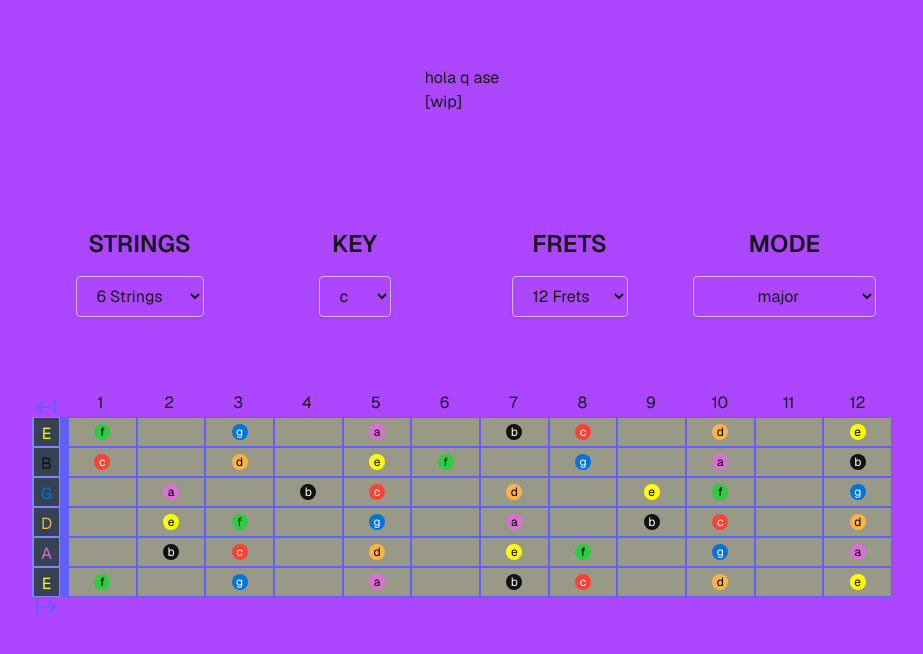
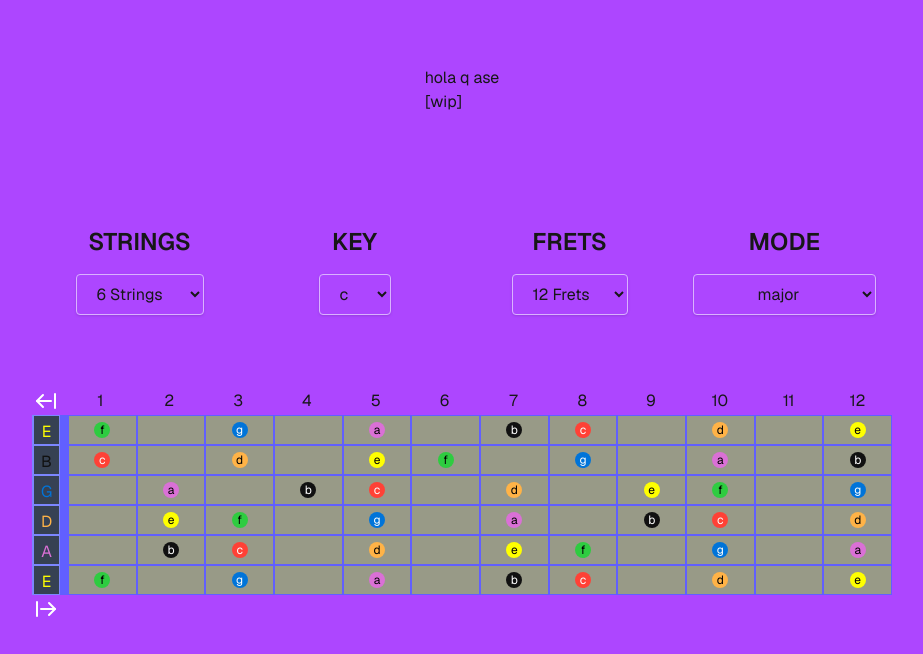
Before and after one commit to arbope/spagheetar, a Next.js app: page / in a window 1280 px wide. Shown: the top 654 px of the page, without its empty margins (178-1101 px from the left). Built offline with nearby package versions, Linux system fonts and the light colour scheme.

Commit message:
fallback for extra string always on 4th

```diff
--- a/src/app/components/guitarApp.tsx
+++ b/src/app/components/guitarApp.tsx
@@ -3,7 +3,7 @@ import React, { useState, useEffect } from 'react';
 import Selection from './selector';
 import Fretboard from './fretboard';
 import StringTuner from './stringTuner';
-import { modes } from '../constants';
+import { getKeyShift, modes, notes } from '../constants';
 
 const GuitarApp = () => {
     const [strings, setStrings] = useState(6);
@@ -18,7 +18,7 @@ const GuitarApp = () => {
         if (tuning.length < strings) {
           setTuning([
             ...tuning,
-            ...Array(strings - tuning.length).fill('e')
+            ...Array(strings - tuning.length).fill(notes[(getKeyShift(tuning[tuning.length -1]) - 5 + 12) % 12])
           ]);
         } else if (tuning.length > strings) {
           setTuning(tuning.slice(0, strings));
--- a/src/app/components/stringTuner.tsx
+++ b/src/app/components/stringTuner.tsx
@@ -51,9 +51,9 @@ const StringTuner: React.FC<StringProps> = ({
         <div className="h-min w-7 mt-7">
             <div
                 onClick={tuneUp}
-                className="cursor-pointer text-indigo-500 hover:text-indigo-700 transition-colors duration-200 rotate-90 pl-1"
+                className="cursor-pointer text-indigo-500 hover:text-indigo-700 transition-colors duration-200 rotate-90"
             >
-                <ArrowDownFromLine />
+                <ArrowDownFromLine color="white"/>
             </div>
 
             {Array.from({ length: strings }).map((_, index) => {
@@ -87,9 +87,9 @@ const StringTuner: React.FC<StringProps> = ({
 
             <div
                 onClick={tuneDown}
-                className="cursor-pointer text-indigo-500 hover:text-indigo-700 transition-colors duration-200 rotate-90"
+                className="cursor-pointer text-indigo-500 hover:text-indigo-700 transition-colors duration-200 rotate-90 mt-1"
             >
-                <ArrowUpFromLine />
+                <ArrowUpFromLine color="white"/>
             </div>
         </div>
     );
--- a/src/app/constants/index.ts
+++ b/src/app/constants/index.ts
@@ -44,7 +44,7 @@ export const modes = {
 
 export function getKeyShift(root: string | undefined | null): number {
     if (!root) return 0;
-    const index = notes.indexOf(root.toLowerCase());
+    const index = notes.indexOf(root);
     return index >= 0 ? index : 0;
 }
 
```
